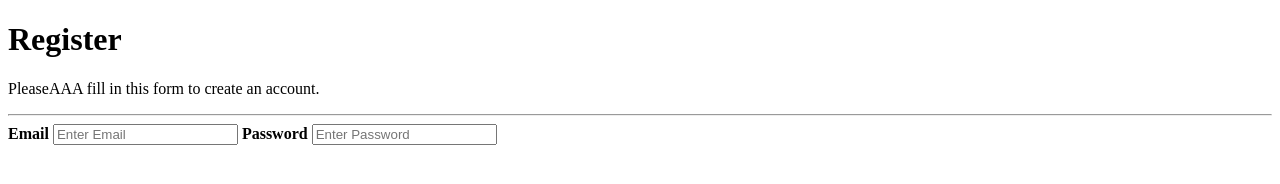
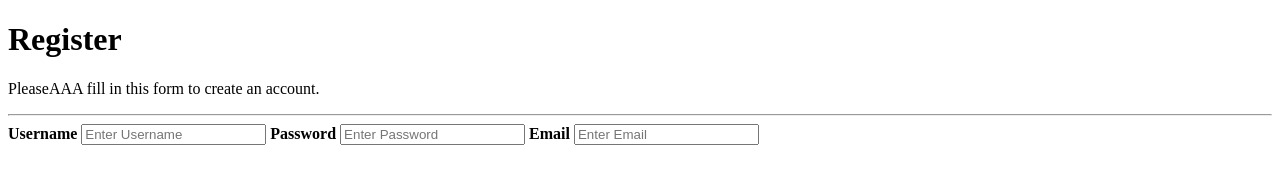
Before and after one commit to KleviDemo/KleviDemo.github.io, a plain HTML site: page index.html in a window 1280 px wide. Drawn offline with Linux system fonts and the light colour scheme.

Commit message:
Update index.html

```diff
--- a/index.html
+++ b/index.html
@@ -5,11 +5,16 @@
     <p>PleaseAAA fill in this form to create an account.</p>
     <hr>
 
-    <label for="email"><b>Email</b></label>
-    <input type="text" placeholder="Enter Email" name="email" id="email" required>
+
+    <label for="user"><b>Username</b></label>
+    <input type="text" placeholder="Enter Username" name="username" id="username" required>
 
     <label for="psw"><b>Password</b></label>
     <input type="password" placeholder="Enter Password" name="psw" id="psw" required>
 
+
+    <label for="email"><b>Email</b></label>
+    <input type="text" placeholder="Enter Email" name="email" id="email" required>
+
 </form>
 </html>
```
